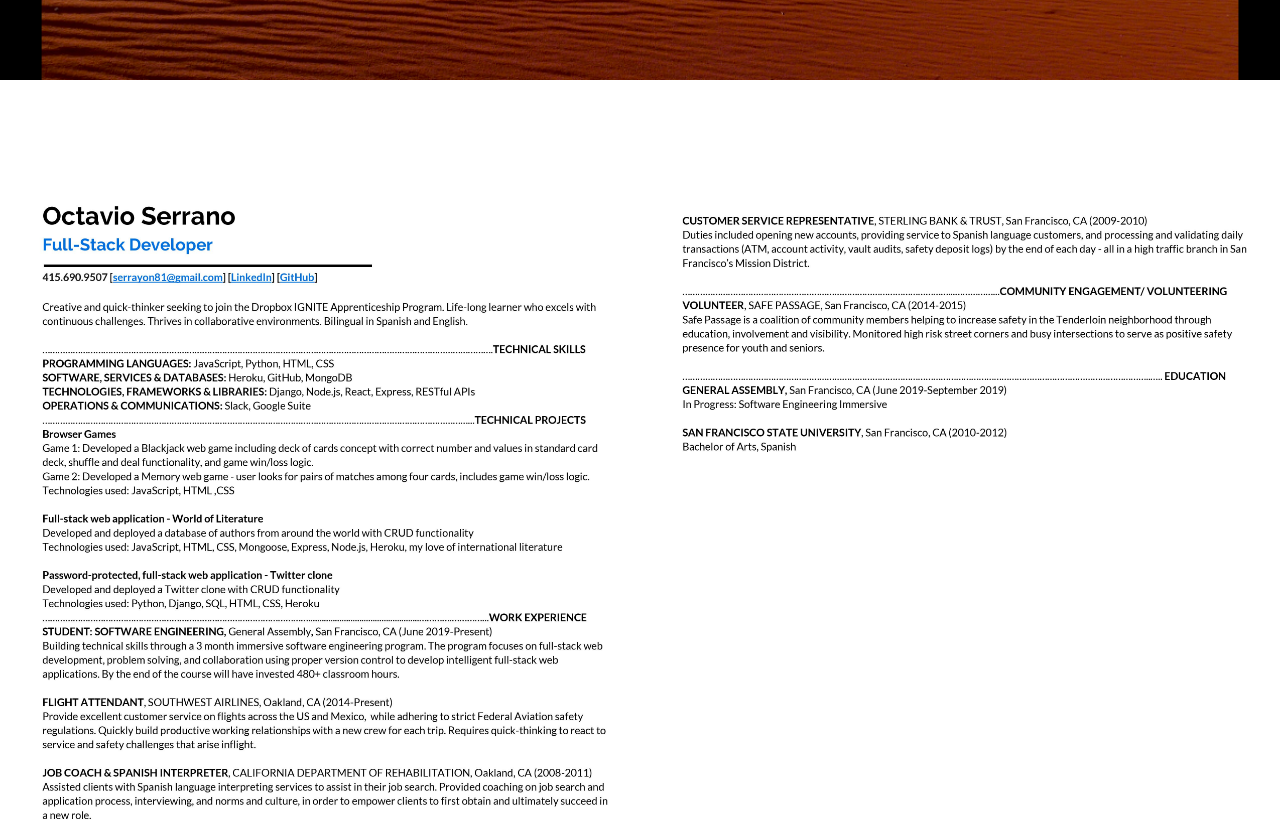
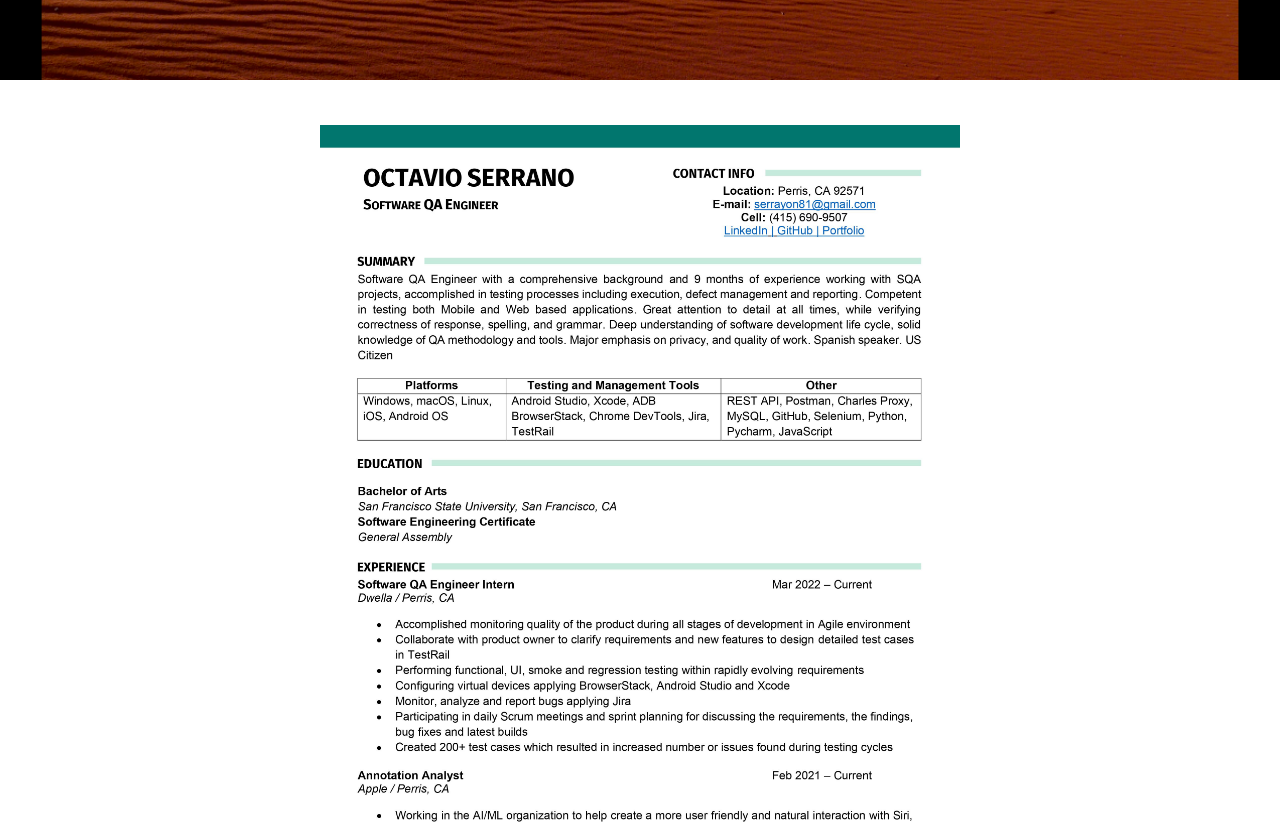
Before and after one commit to serrayon/Portfolio, a React (Create React App) app: page /resume in a window 1280 px wide. Shown: the part 720-1544 px from the top of the page. Built offline with nearby package versions, Linux system fonts and the light colour scheme.

Commit message:
updated resume

```diff
--- a/src/App.css
+++ b/src/App.css
@@ -21,7 +21,7 @@
 
 /* Responsive images */
 img {
-	max-width: 100%;
+	max-width: 50%;
 }
 
 /* ----------------------------------------
--- a/src/components/Landing/Projects/Projects.js
+++ b/src/components/Landing/Projects/Projects.js
@@ -24,7 +24,7 @@
     <img src={project2} alt="Login page for World of Literature" />
     <div>
 
-      <p className='p3'>Automated the sign in process for the Foot Locker web site. Using Python,Selenium,Chrome WebDriver. Next challenge is to automate the capthcka process.
+      <p className='p3'>Automated the sign in process for the Foot Locker web site. Using Python, Selenium, Chrome WebDriver. Next challenge is to automate the capchka process.
 </p>
       <a  href="https://github.com/serrayon/footLocker" >View Source</a>
     </div>
--- a/src/components/Resume/Main/Main.js
+++ b/src/components/Resume/Main/Main.js
@@ -1,6 +1,6 @@
 import React from 'react';
-import Picture1 from './Pictures/0001.jpg';
-import Picture2 from './Pictures/0002.jpg';
+import Picture1 from './Pictures/Octavio_Serrano_QA.jpg';
+//import Picture2 from './Pictures/0002.jpg';
 // import Picture9 from './Pictures/about.jpg';
 import './Main.css';
 
@@ -12,7 +12,7 @@
 						<div>
 						<img className='page-one' src={Picture1} alt="resume page one" />
 						</div>
-						<div><img className='page-two' src={Picture2} alt="resume page two" /></div>
+						<div></div>
 						</div>
 
 					</>
```
Also changed, not shown: src/components/Resume/Main/Pictures/Octavio_Serrano_QA.jpg (added).
